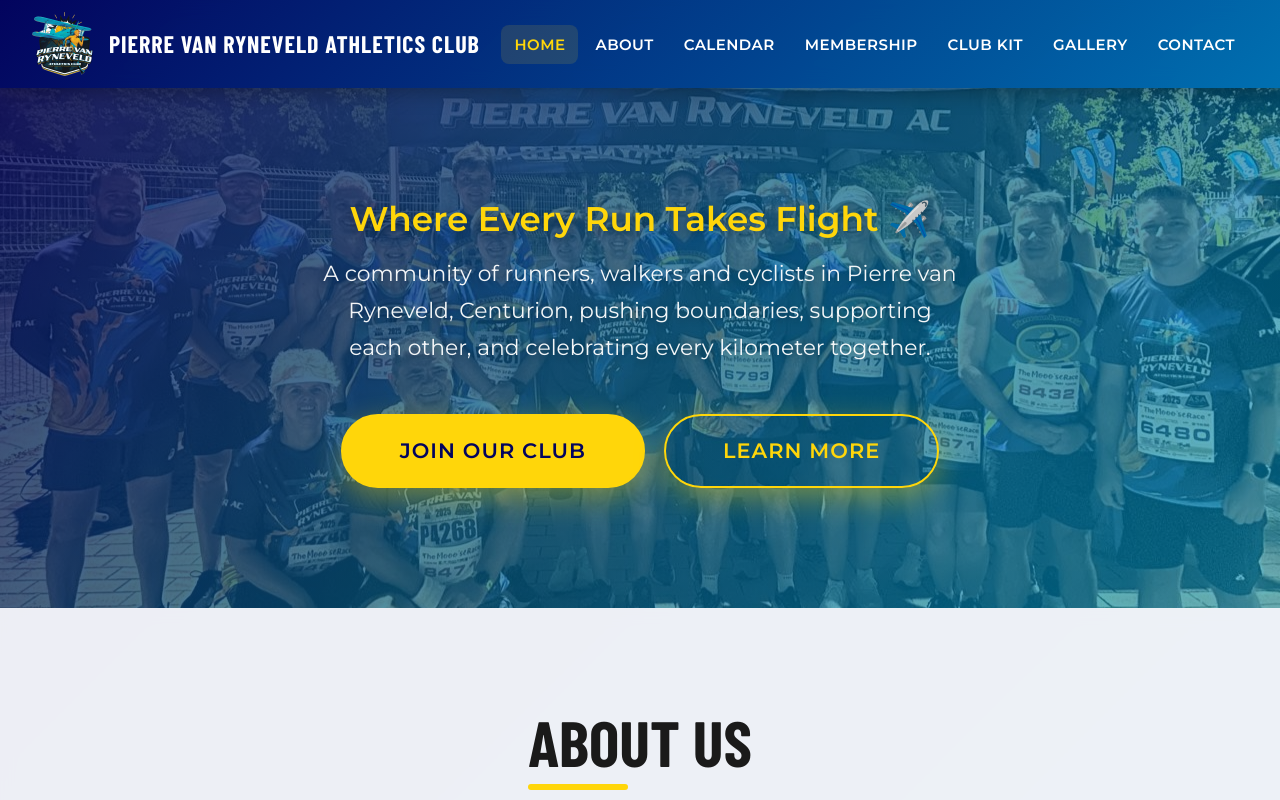
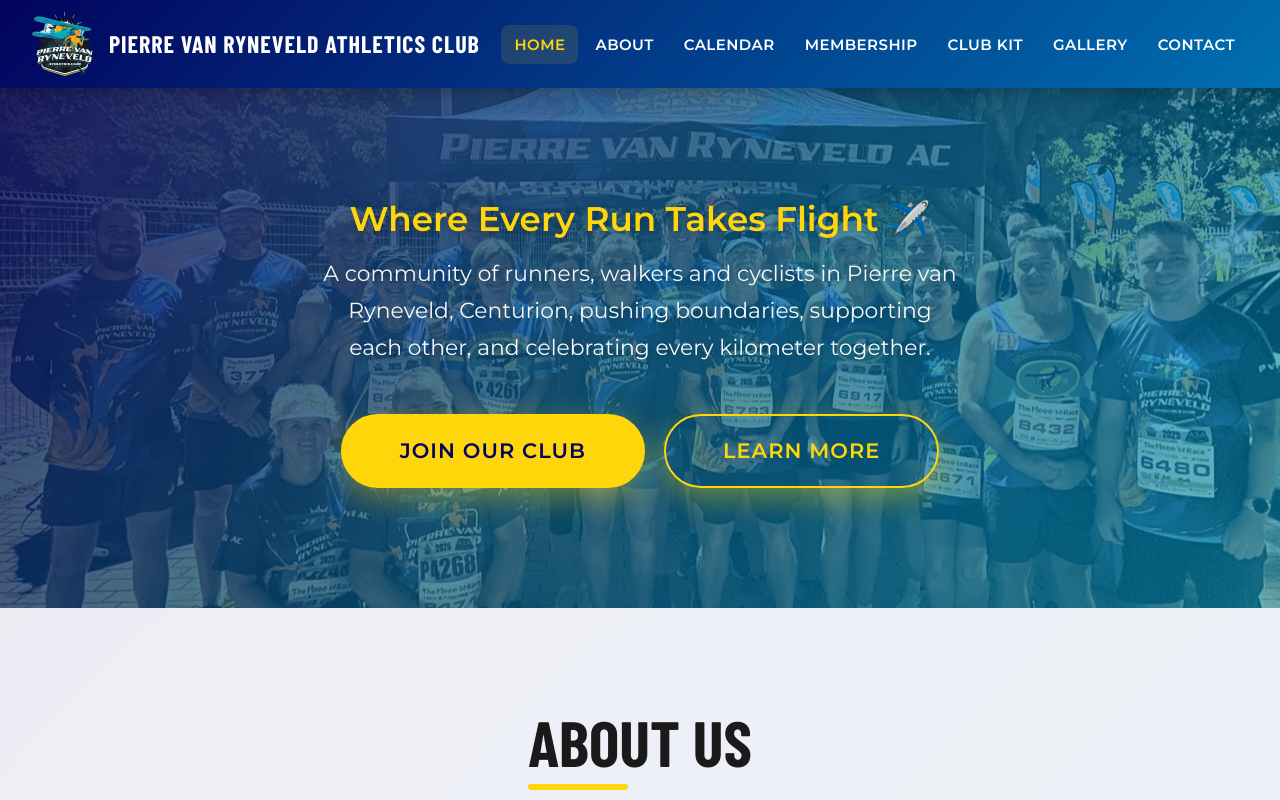
Before and after one commit to pvrac/pvrac-website, a Next.js app: page / in a window 1280 px wide. Shown: the top 800 px of the page. Built offline with nearby package versions, Linux system fonts and the light colour scheme; a web font is replaced by a local one.

Commit message:
Hero photo update

```diff
--- a/src/app/page.module.css
+++ b/src/app/page.module.css
@@ -21,8 +21,8 @@
   z-index: 0;
   /* background-image is set inline in page.tsx so the deploy basePath can be
      applied: CSS url() is NOT rewritten for GitHub Pages subpath deploys.
-     The 72% vertical position is the crop knob. */
-  background-position: center 72%;
+     The 64% vertical position is the crop knob. */
+  background-position: center 64%;
   background-size: cover;
   background-repeat: no-repeat;
 }
```
